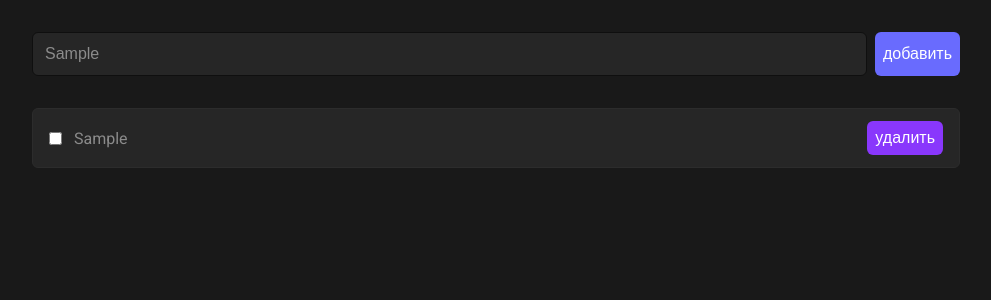
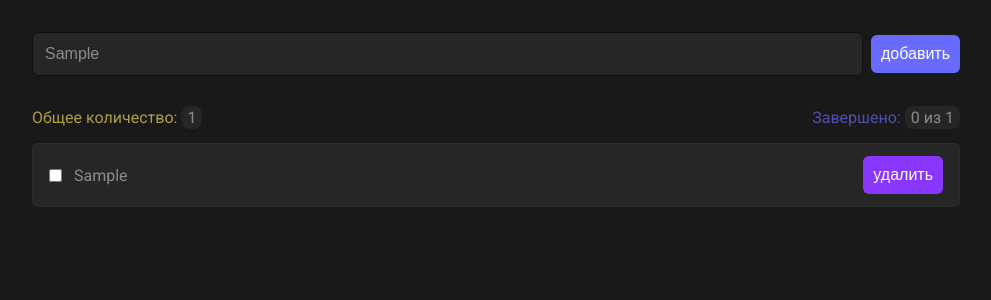
Before and after one commit to davidbraginsky/mindbox_todo, a React (Vite) app: page / in a window 1280 px wide. Both pictures are taken after typing "Sample" into the empty fields and a click on the button "добавить". Shown: the top 300 px of the page, without its empty margins (144-1135 px from the left). Built offline with nearby package versions, Linux system fonts and the light colour scheme.

Commit message:
added TodoOverview

```diff
--- a/src/App.tsx
+++ b/src/App.tsx
@@ -4,6 +4,7 @@ import type { StoreType } from "@/store/StoreType";
 import type { TodoData } from "@/store/features/todo/todoSlice";
 import TodoList from "@/components/todo/TodoList/TodoList";
 import TodoForm from "@/components/todo/TodoForm/TodoForm";
+import TodoOverview from "@/components/todo/TodoOverview/TodoOverview";
 import Layout from "@/components/layout/Layout/Layout";
 import useTodoAPI from "@/hooks/useTodoAPI";
 import { TodoCtxt } from "@/utils/TodoUtils";
@@ -29,6 +30,10 @@ function App() {
     <Layout>
       <TodoCtxt.Provider value={TodoCtxtValue}>
         <TodoForm />
+        <TodoOverview
+          totalNumberOfTodos={todoList.length}
+          numberOfFinishedTodos={todoList.filter((todo) => todo.isCompleted).length}
+        />
         <TodoList list={todoList} />
       </TodoCtxt.Provider>
     </Layout>
--- a/src/components/base/BaseButton/BaseButton.module.css
+++ b/src/components/base/BaseButton/BaseButton.module.css
@@ -3,7 +3,7 @@
   border: none;
   outline: none;
   color: white;
-  padding: 8px;
+  padding: 10px;
   border-radius: 6px;
   font-size: 16px;
 }
--- a/src/components/layout/Row/Row.module.css
+++ b/src/components/layout/Row/Row.module.css
@@ -1,3 +1,4 @@
 .row {
   display: flex;
+  align-items: center;
 }
--- a/src/components/todo/TodoList/TodoList.module.css
+++ b/src/components/todo/TodoList/TodoList.module.css
@@ -1,4 +1,4 @@
 .list {
   list-style: none;
-  margin-top: 32px;
+  margin-top: 16px;
 }
--- /dev/null
+++ b/src/components/todo/TodoOverview/TodoOverview.module.css
@@ -0,0 +1,21 @@
+.wrapper {
+  margin-top: 32px;
+  justify-content: space-between;
+}
+
+.totalAmountLabel {
+  color: var(--light-yellow);
+  margin-right: 4px;
+}
+
+.completedLabel {
+  color: var(--regular-blue);
+  margin-right: 4px;
+}
+
+.badge {
+  background-color: var(--secondary-bg-color);
+  color: var(--text-color);
+  padding: 2px 6px;
+  border-radius: 8px;
+}
--- /dev/null
+++ b/src/components/todo/TodoOverview/TodoOverview.tsx
@@ -0,0 +1,38 @@
+import styles from "./TodoOverview.module.css";
+import { FC } from "react";
+import Row from "@/components/layout/Row/Row";
+import { LabelsProvider } from "@/L10N/LabelsProvider";
+import { EMPTY_STRING } from "@/utils/Constants";
+
+type TodoOverviewProps = {
+  className?: string;
+  totalNumberOfTodos?: number;
+  numberOfFinishedTodos?: number;
+};
+
+const TodoOverview: FC<TodoOverviewProps> = ({
+  className = EMPTY_STRING,
+  totalNumberOfTodos = 0,
+  numberOfFinishedTodos = 0,
+}) => {
+  return (
+    <Row className={`${styles.wrapper} ${className}`}>
+      {totalNumberOfTodos ? (
+        <>
+          <div>
+            <span className={styles.totalAmountLabel}>{LabelsProvider.TOTAL_NUMBER}:</span>
+            <span className={styles.badge}>{totalNumberOfTodos}</span>
+          </div>
+          <div>
+            <span className={styles.completedLabel}>{LabelsProvider.COMPLETED}:</span>
+            <span
+              className={styles.badge}
+            >{`${numberOfFinishedTodos} ${LabelsProvider.FROM} ${totalNumberOfTodos}`}</span>
+          </div>
+        </>
+      ) : null}
+    </Row>
+  );
+};
+
+export default TodoOverview;
--- a/src/l10n/LabelsProvider.ts
+++ b/src/l10n/LabelsProvider.ts
@@ -1,5 +1,8 @@
 export const LabelsProvider = {
-    ADD: "добавить",
-    DELETE: "удалить",
-    NEW_TODO: "новая задачка..."
-}
+  ADD: "добавить",
+  DELETE: "удалить",
+  NEW_TODO: "новая задачка...",
+  TOTAL_NUMBER: "Общее количество",
+  COMPLETED: "Завершено",
+  FROM: "из"
+};
--- a/src/styles/global.css
+++ b/src/styles/global.css
@@ -17,6 +17,8 @@
   --text-color: #8b8b8b;
   --light-text-color: #5a5a5a;
   --light-purple: #8937fc;
+  --light-yellow: #af9e41;
+  --regular-blue: #4f50b3;
 }
 
 body {
```
